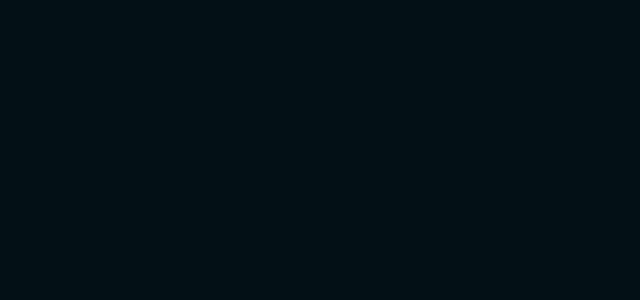
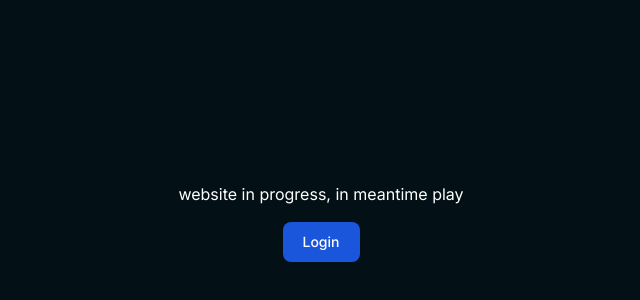
Before and after one commit to win10xclub/frontend, a Next.js app: page / in a window 1280 px wide. Shown: the part 178-478 px from the top of the page, without its empty margins (319-959 px from the left). Built offline with nearby package versions, Linux system fonts and the light colour scheme.

Commit message:
land page

```diff
--- a/src/app/page.tsx
+++ b/src/app/page.tsx
@@ -1,7 +1,11 @@
-
+import CustomButton from "@/components/CustomButton";
 
 export default function Home() {
- return(
-  <></>
- )
+  return (
+    <div className="w-screen h-screen flex flex-col justify-center items-center gap-[1rem]">
+      <p className="text-white">website in progress, in meantime play</p>
+      <a href="/auth"><CustomButton label={"Login"} /></a>
+
+    </div>
+  );
 }
```
